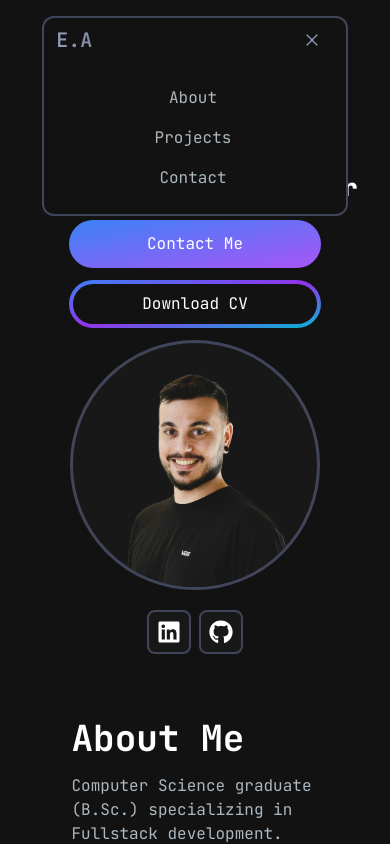
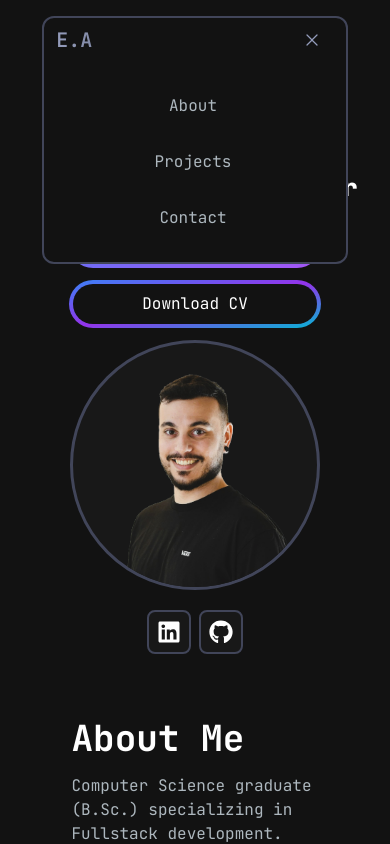
Before and after one commit to ErezAmirav/portfolio-2.0, a Next.js app: page / in a window 390 px wide. Both pictures are taken after a click on the button 311 px from the left and 40 px from the top of the page. Shown: the top 844 px of the page. Built offline with nearby package versions, Linux system fonts and the light colour scheme.

Commit message:
added motion animation + minor fixes

```diff
--- a/package.json
+++ b/package.json
@@ -10,7 +10,8 @@
   },
   "dependencies": {
     "@heroicons/react": "^2.1.1",
-    "next": "14.1.0",
+    "framer-motion": "^11.11.11",
+    "next": "^15.0.2",
     "react": "^18",
     "react-dom": "^18",
     "react-icons": "^5.1.0",
--- a/src/app/components/AboutSection.jsx
+++ b/src/app/components/AboutSection.jsx
@@ -2,6 +2,7 @@
 import React, { useState, useTransition } from "react";
 import Image from "next/image";
 import TabButton from "./TabButton";
+import { motion, AnimatePresence } from "framer-motion";
 
 const TAB_DATA = [
   {
@@ -65,6 +66,7 @@ const AboutSection = () => {
       setTab(id);
     });
   };
+
   return (
     <section id="about">
       <div className="md:grid md:grid-cols-2 gap-8 items-center py-8 px-4 xl:gap-16 sm:py-16 xl:px-16">
@@ -108,8 +110,19 @@ const AboutSection = () => {
               Education
             </TabButton>
           </div>
-          <div className="mt-8">
-            {TAB_DATA.find((t) => t.id === tab).content}
+          <div className="mt-8 relative h-48">
+            <AnimatePresence mode="wait">
+              <motion.div
+                key={tab}
+                initial={{ opacity: 0, y: 20 }}
+                animate={{ opacity: 1, y: 0 }}
+                exit={{ opacity: 0, y: -20 }}
+                transition={{ duration: 0.3 }}
+                className="absolute w-full"
+              >
+                {TAB_DATA.find((t) => t.id === tab).content}
+              </motion.div>
+            </AnimatePresence>
           </div>
         </div>
       </div>
--- a/src/app/components/MenuOverlay.jsx
+++ b/src/app/components/MenuOverlay.jsx
@@ -1,14 +1,60 @@
-import React from 'react';
-import NavLink from './NavLink';
+import { motion } from "framer-motion";
+import NavLink from "./NavLink";
+
 const MenuOverlay = ({ links }) => {
+  const menuVariants = {
+    initial: {
+      opacity: 0,
+      y: -20,
+    },
+    animate: {
+      opacity: 1,
+      y: 0,
+      transition: {
+        duration: 0.3,
+        staggerChildren: 0.1,
+      },
+    },
+    exit: {
+      opacity: 0,
+      y: -20,
+      transition: {
+        duration: 0.2,
+      },
+    },
+  };
+
+  const itemVariants = {
+    initial: {
+      opacity: 0,
+      x: -20,
+    },
+    animate: {
+      opacity: 1,
+      x: 0,
+    },
+    exit: {
+      opacity: 0,
+      x: -20,
+    },
+  };
+
   return (
-    <ul className="flex flex-col py-4 items-center">
-      {links.map((link, index) => (
-        <li key={index}>
-          <NavLink href={link.path} title={link.title} />
-        </li>
-      ))}
-    </ul>
+    <motion.div
+      className="md:hidden"
+      variants={menuVariants}
+      initial="initial"
+      animate="animate"
+      exit="exit"
+    >
+      <ul className="flex flex-col items-center py-4">
+        {links.map((link, index) => (
+          <motion.li key={index} variants={itemVariants} className="my-2">
+            <NavLink href={link.path} title={link.title} />
+          </motion.li>
+        ))}
+      </ul>
+    </motion.div>
   );
 };
 
--- a/src/app/components/Navbar.jsx
+++ b/src/app/components/Navbar.jsx
@@ -4,6 +4,7 @@ import Link from "next/link";
 import NavLink from "./NavLink";
 import MenuOverlay from "./MenuOverlay";
 import { Bars3Icon, XMarkIcon } from "@heroicons/react/24/solid";
+import { motion, AnimatePresence } from "framer-motion";
 
 const navLinks = [
   {
@@ -58,7 +59,9 @@ const Navbar = () => {
           </ul>
         </div>
       </div>
-      {navbarOpen ? <MenuOverlay links={navLinks} /> : null}
+      <AnimatePresence>
+        {navbarOpen ? <MenuOverlay links={navLinks} /> : null}
+      </AnimatePresence>
     </nav>
   );
 };
--- a/src/app/components/ProjectsCard.jsx
+++ b/src/app/components/ProjectsCard.jsx
@@ -1,10 +1,16 @@
-import React from "react";
+"use client";
+import React, { useState } from "react";
 import { CodeBracketIcon, EyeIcon } from "@heroicons/react/24/outline";
 import Link from "next/link";
 
 const ProjectsCard = ({ imgUrl, title, description, gitUrl, previewUrl }) => {
+  const [isSelected, setIsSelected] = useState(false);
+
   return (
-    <div>
+    <div
+      onClick={() => setIsSelected(!isSelected)}
+      className="h-full flex flex-col"
+    >
       <div
         className="h-52 md:h-72 rounded-t-xl border-[#414559] relative group"
         style={{
@@ -13,11 +19,16 @@ const ProjectsCard = ({ imgUrl, title, description, gitUrl, previewUrl }) => {
           backgroundPosition: "right",
         }}
       >
-        <div className="overlay items-center border-[#414559] border-r-2 border-l-2 border-t-2 rounded-t-xl justify-center absolute top-0 left-0 w-full h-full bg-[#181818] bg-opacity-0 hidden group-hover:flex group-hover:bg-opacity-80 transition-all duration-500">
+        <div
+          className={`overlay items-center border-[#414559] border-r-2 border-l-2 border-t-2 rounded-t-xl justify-center absolute top-0 left-0 w-full h-full bg-[#181818] transition-all duration-500
+          md:hidden md:group-hover:flex md:group-hover:bg-opacity-80
+          ${isSelected ? "flex bg-opacity-80" : "hidden bg-opacity-0"}`}
+        >
           <Link
             href={gitUrl}
             target="_blank"
             className="h-14 w-14 mr-2 border-2 relative rounded-full border-[#babbf1] hover:border-[#99d1db] group/link shadow-lg shadow-[#babbf1]/20"
+            onClick={(e) => e.stopPropagation()}
           >
             <CodeBracketIcon className="h-10 w-10 text-[#ADB7BE] absolute top-1/2 left-1/2 transform -translate-x-1/2 -translate-y-1/2 cursor-pointer group-hover/link:text-[#babbf1]" />
           </Link>
@@ -25,12 +36,13 @@ const ProjectsCard = ({ imgUrl, title, description, gitUrl, previewUrl }) => {
             href={previewUrl}
             target="_blank"
             className="h-14 w-14 border-2 relative rounded-full border-[#babbf1] hover:border-[#99d1db] group/link shadow-lg shadow-[#babbf1]/20"
+            onClick={(e) => e.stopPropagation()}
           >
             <EyeIcon className="h-10 w-10 text-[#ADB7BE] absolute top-1/2 left-1/2 transform -translate-x-1/2 -translate-y-1/2 cursor-pointer group-hover/link:text-[#babbf1]" />
           </Link>
         </div>
       </div>
-      <div className="text-white border-l-2 border-r-2 border-b-2 border-[#414559] rounded-b-xl bg-[#181818] py-6 px-4">
+      <div className="text-white border-l-2 border-r-2 border-b-2 border-[#414559] rounded-b-xl bg-[#181818] py-6 px-4 flex flex-col flex-1">
         <h5 className="text-lg font-semibold mb-2">{title}</h5>
         <p className="text-[#ADB7BE] text-sm">{description}</p>
       </div>
--- a/src/app/components/ProjectsSections.jsx
+++ b/src/app/components/ProjectsSections.jsx
@@ -1,5 +1,6 @@
 "use client";
 import React, { useState } from "react";
+import { motion } from "framer-motion";
 import ProjectsCard from "./ProjectsCard";
 import ProjectTag from "./ProjectTag";
 
@@ -45,9 +46,15 @@ const ProjectsSections = () => {
   );
   return (
     <section id="projects">
-      <h2 className="text-center text-4xl font-bold text-white mt-4 mb-8 md-mb-12">
+      <motion.h2
+        className="text-center text-4xl font-bold text-white mt-4 mb-8 md-mb-12"
+        initial={{ opacity: 0, y: -20 }}
+        whileInView={{ opacity: 1, y: 0 }}
+        viewport={{ once: true }}
+        transition={{ duration: 0.5 }}
+      >
         My Projects
-      </h2>
+      </motion.h2>
       {/* <div className="text-white flex flex-row justify-center items-center gap-2 py-6">
         <ProjectTag
           onClick={handleTagChange}
@@ -66,15 +73,24 @@ const ProjectsSections = () => {
         />
       </div> */}
       <div className="grid md:grid-cols-3 gap-8 md-gap-12">
-        {projectsData.map((project) => (
+        {projectsData.map((project, index) => (
+          <motion.div
+            key={project.id}
+            initial={{ opacity: 0, y: 50 }}
+            whileInView={{ opacity: 1, y: 0 }}
+            viewport={{ once: true }}
+            transition={{ duration: 0.3, delay: index * 0.2 }}
+            className="h-full"
+          >
             <ProjectsCard
-            key={project.id}
               title={project.title}
               imgUrl={project.image}
               description={project.description}
               gitUrl={project.gitUrl}
               previewUrl={project.previewUrl}
+              className="h-full"
             />
+          </motion.div>
         ))}
       </div>
     </section>
--- a/src/app/page.js
+++ b/src/app/page.js
@@ -1,3 +1,4 @@
+"use client";
 import Image from "next/image";
 import HeroSection from "./components/HeroSection";
 import Navbar from "./components/Navbar";
@@ -5,8 +6,14 @@ import AboutSection from "./components/AboutSection";
 import ProjectsSections from "./components/ProjectsSections";
 import ContactSection from "./components/ContactSection";
 import Footer from "./components/Footer";
+import { motion } from "framer-motion";
 
 export default function Home() {
+  const variants = {
+    hidden: { opacity: 0, y: 50 },
+    visible: { opacity: 1, y: 0 },
+  };
+
   return (
     <main
       className="flex min-h-screen flex-col bg-[#121212]"
@@ -14,16 +21,60 @@ export default function Home() {
         backgroundImage: `url('images/bg-overlay2.png')`,
         backgroundPosition: "bottom left",
         backgroundRepeat: "no-repeat",
-        backgroundSize:'contain',
+        backgroundSize: "contain",
       }}
     >
       <Navbar />
       <div className="container mt-24 mx-auto px-12 py-4">
-        <HeroSection />
-        <AboutSection />
-        <ProjectsSections />
-        <ContactSection />
-        <Footer />
+        <motion.div
+          initial="hidden"
+          whileInView="visible"
+          viewport={{ once: true }}
+          variants={variants}
+          transition={{ duration: 0.6, delay: 0.1 }}
+        >
+          <HeroSection />
+        </motion.div>
+
+        <motion.div
+          initial="hidden"
+          whileInView="visible"
+          viewport={{ once: true }}
+          variants={variants}
+          transition={{ duration: 0.6, delay: 0.2 }}
+        >
+          <AboutSection />
+        </motion.div>
+
+        <motion.div
+          initial="hidden"
+          whileInView="visible"
+          viewport={{ once: true }}
+          variants={variants}
+          transition={{ duration: 0.6, delay: 0.3 }}
+        >
+          <ProjectsSections />
+        </motion.div>
+
+        <motion.div
+          initial="hidden"
+          whileInView="visible"
+          viewport={{ once: true }}
+          variants={variants}
+          transition={{ duration: 0.6, delay: 0.4 }}
+        >
+          <ContactSection />
+        </motion.div>
+
+        <motion.div
+          initial="hidden"
+          whileInView="visible"
+          viewport={{ once: true }}
+          variants={variants}
+          transition={{ duration: 0.6, delay: 0.5 }}
+        >
+          <Footer />
+        </motion.div>
       </div>
     </main>
   );
```
Also changed, not shown: 1 other file (tests, documents, lock files or other folders). Lines whose indentation alone changed are shown as unchanged.
